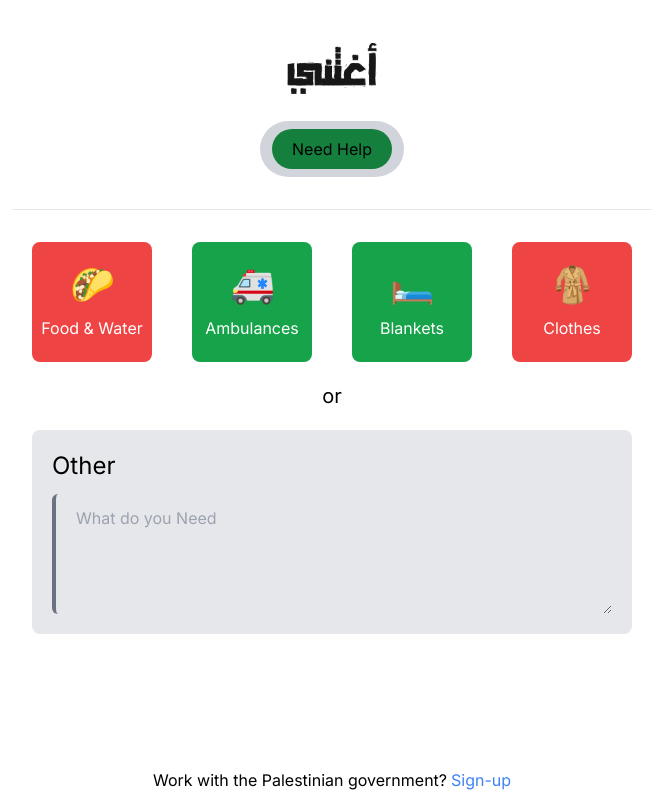
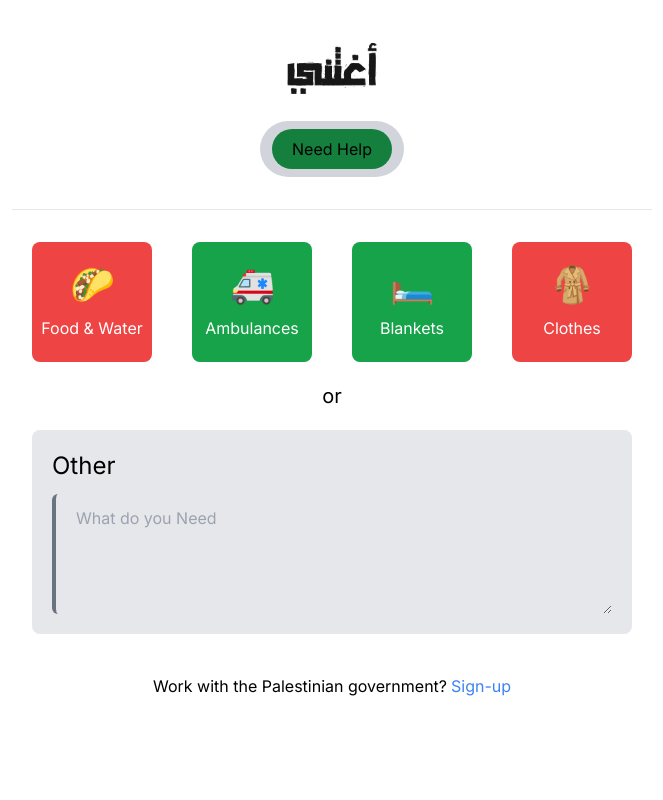
Before and after one commit to okcha4ever/aghitni, a Next.js app: page /need-help in a window 1280 px wide. Shown: the whole page, without its empty margins (308-971 px from the left). Built offline with nearby package versions, Linux system fonts and the light colour scheme; no server answers; the database is empty.

Commit message:
fixed footer.tsx

```diff
--- a/src/components/Footer.tsx
+++ b/src/components/Footer.tsx
@@ -14,7 +14,7 @@ const Footer = () => {
 
   return (
     <footer
-      className={`absolute bottom-0 mb-2 flex w-full items-center justify-center ${
+      className={`mb-2 flex w-full items-center justify-center ${
         pathname.includes("sign-up") || pathname.includes("sign-in")
           ? "hidden"
           : null
```
Also changed, not shown: 1 other file (tests, documents, lock files or other folders).
